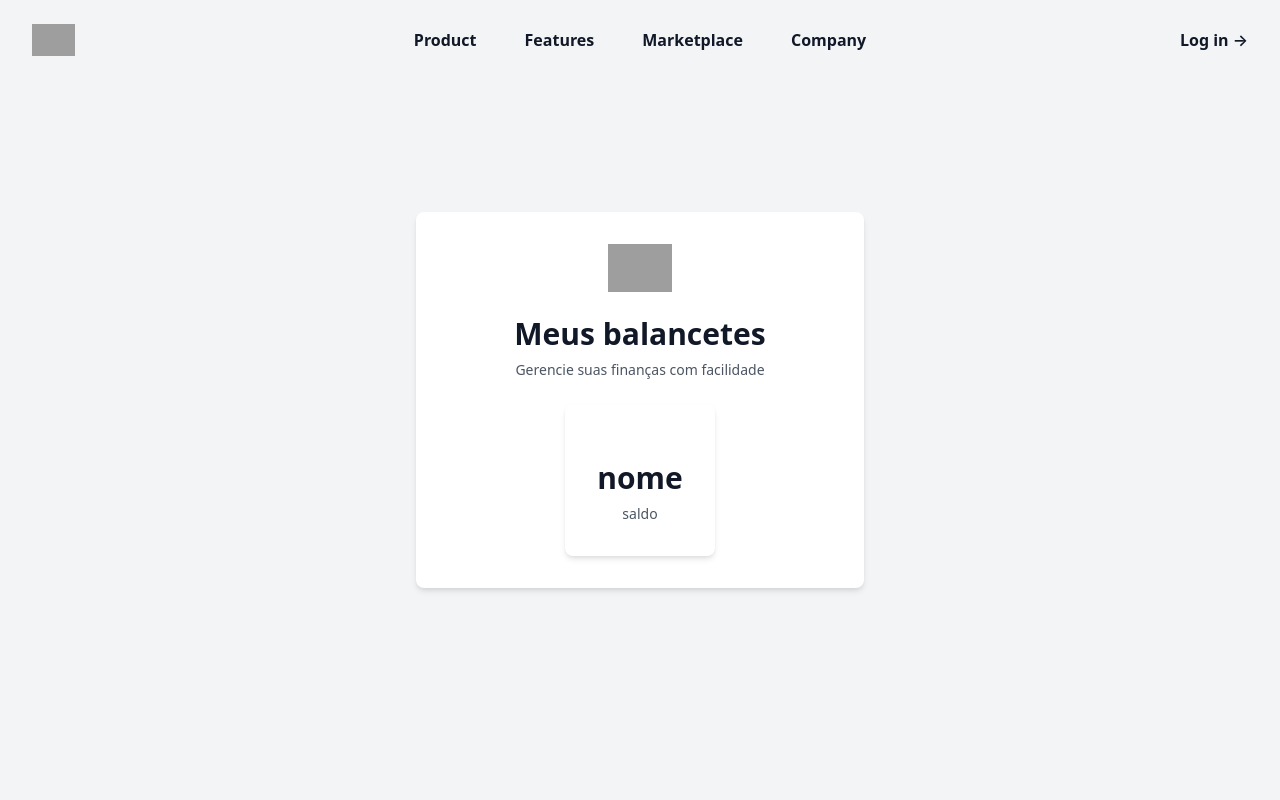
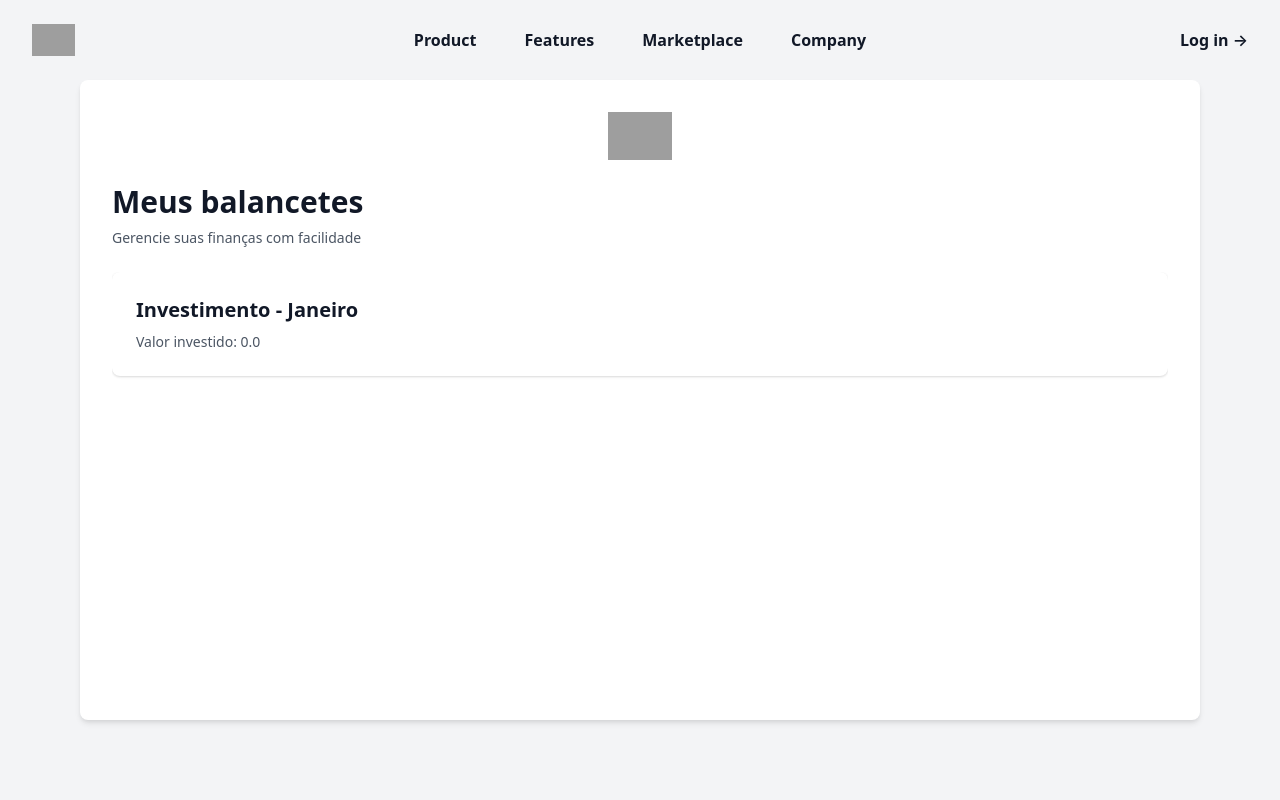
Before and after one commit to gusttavokr/FinancasPessoais, a Django app: page / in a window 1280 px wide. Run offline with Django 5.2, Linux system fonts and the light colour scheme; data comes from the database, SQL or seed files in the repository; grey boxes are pictures that could not be loaded.

Commit message:
:sparkles: feat: Listar balancetes

```diff
--- a/projtrab/finançaPessoal/models.py
+++ b/projtrab/finançaPessoal/models.py
@@ -47,7 +47,7 @@ class Usuario(User):
         super().save(*args, **kwargs)
 
     def __str__(self):
-        return f'{self.Nome} - {self.cpf} - {self.endereco}'
+        return f'{self.id} - {self.Nome} - {self.cpf} - {self.endereco}'
 
     class Meta:
         verbose_name_plural = "Usuarios"
--- /dev/null
+++ b/projtrab/finançaPessoal/services/service_balancete.py
@@ -0,0 +1,12 @@
+from ..models import Usuario, Balancete
+
+class Service_Balancete:
+    def listar_balancete(cls, user_id: int, ):
+        usuario = Usuario.objects.get(id = user_id)
+
+        balancetes = Balancete.objects.filter(usuario = usuario)
+
+        return {
+            'balancetes':balancetes,
+            'usuario': usuario
+        }
--- a/projtrab/finançaPessoal/templates/index.html
+++ b/projtrab/finançaPessoal/templates/index.html
@@ -1,10 +1,13 @@
 {% extends 'base.html' %}
+
+{% block title %} Página inicial {% endblock %}
 
 {% block content %}
 
 <div class="bg-gray-100">
-    <div class="flex items-center justify-center min-h-screen">
+  <div class="flex items-center justify-start px-20 min-h-screen">
     <div class="w-full max-w-md p-8 space-y-6 bg-white rounded-lg shadow-md">
+
       <div class="text-center">
         <img src="https://tailwindcss.com/plus-assets/img/logos/mark.svg?color=indigo&shade=600" alt="Logo"
           class="mx-auto h-12 w-auto">
@@ -12,33 +15,39 @@
         <p class="mt-2 text-sm text-gray-600">Gerencie suas finanças com facilidade</p>
       </div>
 
-            <div class="flex items-center justify-center">
-                <div class=" max-w-md p-8 space-y-6 bg-white rounded-lg shadow-md">
+      <!-- Carrossel ajustado -->
+      <div class="relative">
+        <div class="flex overflow-x-auto pb-4 -mx-4 px-4">
+          <div class="flex space-x-4">
+            {% for b in balancetes %}
+            <div class="flex-shrink-0 w-64">
+              <div class="p-6 space-y-4 bg-white rounded-lg shadow-md">
                 <div class="text-center">
-                        <h2 class="mt-6 text-3xl font-bold text-gray-900"> nome </h2>
-                        <p class="mt-2 text-sm text-gray-600"> saldo </p>
+                  <h2 class="text-xl font-bold text-gray-900 break-words">{{ b.nome }}</h2>
+                  <p class="mt-2 text-sm text-gray-600">Valor investido: {{ b.saldo }}</p>
                 </div>
               </div>
             </div>
+            {% endfor %}
           </div>
         </div>
       </div>
 
-{% endblock %}
-
-<div class="bg-gray-100 min-h-screen flex items-center justify-center px-4">
-  <div class="w-full max-w-md bg-white rounded-xl shadow-lg p-8 space-y-8">
-    <!-- Cabeçalho -->
+      <!-- Botão fora do carrossel, centralizado -->
       <div class="text-center">
-      <img src="https://tailwindcss.com/plus-assets/img/logos/mark.svg?color=indigo&shade=600" alt="Logo" class="mx-auto h-12 w-auto">
-      <h1 class="mt-4 text-3xl font-extrabold text-gray-900">Meus Balancetes</h1>
-      <p class="mt-2 text-sm text-gray-600">Gerencie suas finanças com facilidade</p>
+        <a href="{% url 'meusBalancetes' %}"
+          class="inline-block rounded-md bg-indigo-600 px-6 py-2.5 text-sm font-semibold text-white shadow-xs hover:bg-indigo-500 focus-visible:outline-2 focus-visible:outline-offset-2 focus-visible:outline-indigo-600">
+          Ver todos
+        </a>
+        <a href="#"
+          class="inline-block rounded-md bg-indigo-600 px-6 py-2.5 text-sm font-semibold text-white shadow-xs hover:bg-indigo-500 focus-visible:outline-2 focus-visible:outline-offset-2 focus-visible:outline-indigo-600">
+          Criar novo
+        </a>
       </div>
 
-    <!-- Informações do usuário -->
-    <div class="bg-gray-50 rounded-lg p-6 text-center shadow-inner">
-      <h2 class="text-xl font-semibold text-gray-800">João da Silva</h2>
-      <p class="mt-2 text-lg text-green-600 font-medium">Saldo: R$ 5.320,00</p>
     </div>
   </div>
 </div>
+
+
+{% endblock %}
--- /dev/null
+++ b/projtrab/finançaPessoal/templates/meusBalancetes.html
@@ -0,0 +1,34 @@
+{% extends 'base.html' %}
+
+{% block title %} Meus balancetes {% endblock %}
+
+{% block content %}
+
+<div class="bg-gray-100">
+    <div class="flex items-center justify-start px-20 min-h-screen">
+        <!-- Card principal com altura fixa e overflow -->
+        <div class="w-full p-8 bg-white rounded-lg shadow-md flex flex-col" style="height: 80vh;">
+
+                <img src="https://tailwindcss.com/plus-assets/img/logos/mark.svg?color=indigo&shade=600" alt="Logo"
+                    class="mx-auto h-12 w-auto">
+                <h2 class="mt-6 text-3xl font-bold text-gray-900">Meus balancetes</h2>
+                <p class="mt-2 text-sm text-gray-600">Gerencie suas finanças com facilidade</p>
+
+            <!-- Container com scroll vertical -->
+            <div class="mt-6 overflow-y-auto flex-1 space-y-4">
+                {% for b in balancetes %}
+                <a href="#" class="block">
+                    <div class="p-6 bg-white rounded-lg shadow hover:shadow-md transition-shadow">
+                        <h2 class="text-xl font-bold text-gray-900 break-words">{{ b.nome }}</h2>
+                        <p class="mt-2 text-sm text-gray-600">Valor investido: {{ b.saldo }}</p>
+                    </div>
+                </a>
+                {% endfor %}
+            </div>
+
+        </div>
+    </div>
+</div>
+
+
+{% endblock %}
--- a/projtrab/finançaPessoal/urls.py
+++ b/projtrab/finançaPessoal/urls.py
@@ -1,8 +1,9 @@
 from django.contrib import admin
 from django.urls import path, include
-from . import views
+from .views.views_index import (ListarBalancetes)
 
 urlpatterns = [
     # path("", views.login, name="index")
-    path("", views.index, name="index")
+    path("", ListarBalancetes.as_view(), name="index"),
+    path("balancetes/", ListarBalancetes.as_view(), name="meusBalancetes")
 ]
--- a/projtrab/finançaPessoal/views.py
+++ /dev/null
@@ -1,7 +0,0 @@
-from django.shortcuts import render
-
-# def login(request):
-#     return render(request, "login.html")
-
-def index(request):
-    return render(request, "index.html")
--- /dev/null
+++ b/projtrab/finançaPessoal/views/VAR.py
@@ -0,0 +1 @@
+USER_ID = 2
--- /dev/null
+++ b/projtrab/finançaPessoal/views/views_index.py
@@ -0,0 +1,15 @@
+from django.shortcuts import render
+from django.views import View
+from ..services import service_balancete
+from .VAR import USER_ID
+
+# def login(request):
+#     return render(request, "login.html")
+
+class ListarBalancetes(View):
+    def get(self, request):
+        user_id = USER_ID
+        service = service_balancete.Service_Balancete()
+
+        context = service.listar_balancete(user_id)
+        return render(request, "meusBalancetes.html", context)
```
Lines whose indentation alone changed are shown as unchanged.
